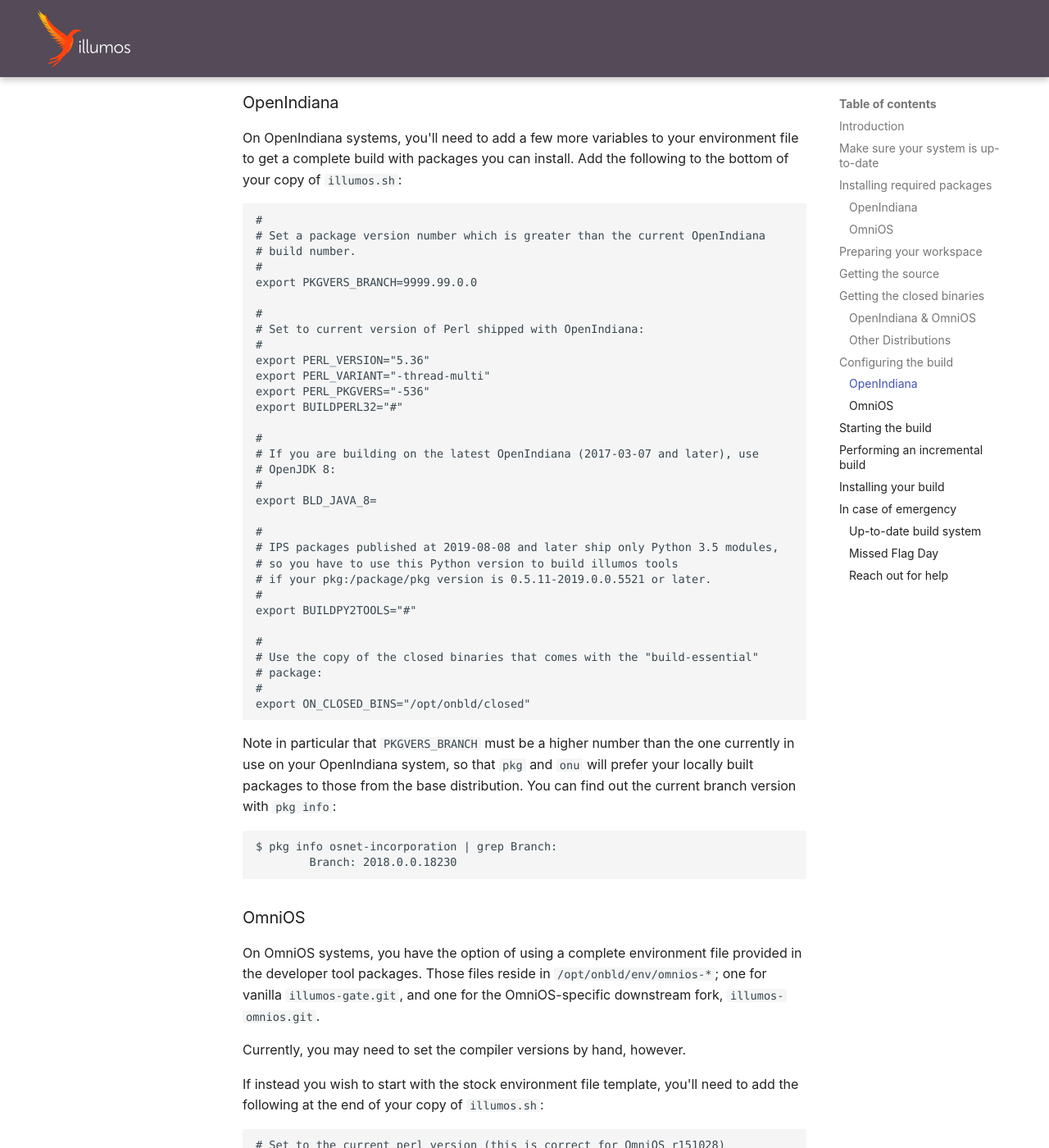
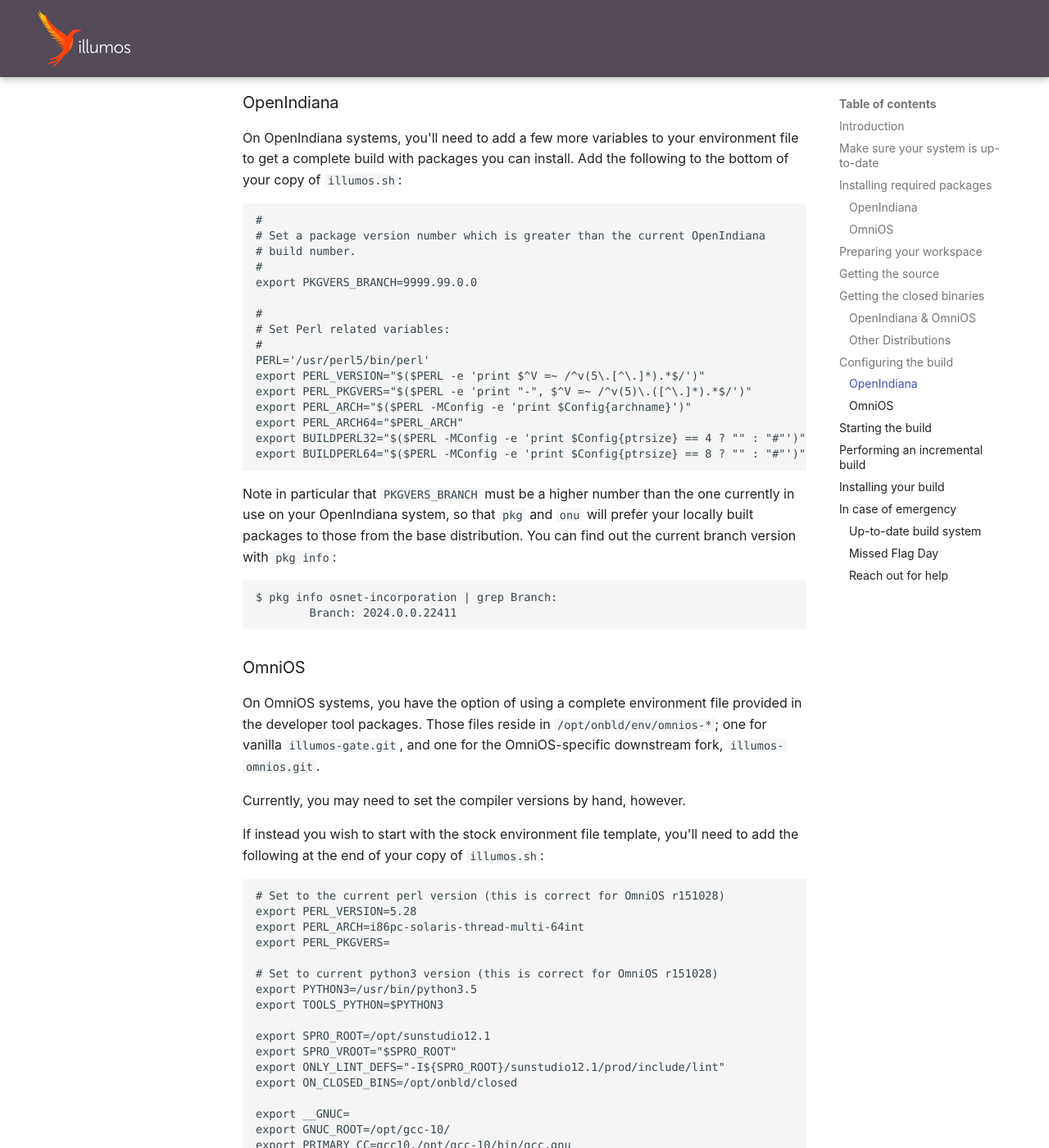
Before and after one commit to illumos/docs, an MkDocs documentation site: the page built from docs/developers/build.md, in a window 1280 px wide and 1400 px high, scrolled down 3429 px. Shown: the whole window at 82% size. Built offline with MkDocs 1.6.1 and Material for MkDocs 9.7.7, drawn with Linux system fonts in a browser that asks for light colours.

Commit message:
build.md: Update OI environment file recommendations (#98)
Co-authored by: Marcel Telka <marcel@telka.sk>

````diff
--- a/docs/developers/build.md
+++ b/docs/developers/build.md
@@ -169,31 +169,15 @@
 export PKGVERS_BRANCH=9999.99.0.0
 
 #
-# Set to current version of Perl shipped with OpenIndiana:
+# Set Perl related variables:
 #
-export PERL_VERSION="5.36"
-export PERL_VARIANT="-thread-multi"
-export PERL_PKGVERS="-536"
-export BUILDPERL32="#"
-
-#
-# If you are building on the latest OpenIndiana (2017-03-07 and later), use
-# OpenJDK 8:
-#
-export BLD_JAVA_8=
-
-#
-# IPS packages published at 2019-08-08 and later ship only Python 3.5 modules,
-# so you have to use this Python version to build illumos tools
-# if your pkg:/package/pkg version is 0.5.11-2019.0.0.5521 or later.
-#
-export BUILDPY2TOOLS="#"
-
-#
-# Use the copy of the closed binaries that comes with the "build-essential"
-# package:
-#
-export ON_CLOSED_BINS="/opt/onbld/closed"
+PERL='/usr/perl5/bin/perl'
+export PERL_VERSION="$($PERL -e 'print $^V =~ /^v(5\.[^\.]*).*$/')"
+export PERL_PKGVERS="$($PERL -e 'print "-", $^V =~ /^v(5)\.([^\.]*).*$/')"
+export PERL_ARCH="$($PERL -MConfig -e 'print $Config{archname}')"
+export PERL_ARCH64="$PERL_ARCH"
+export BUILDPERL32="$($PERL -MConfig -e 'print $Config{ptrsize} == 4 ? "" : "#"')"
+export BUILDPERL64="$($PERL -MConfig -e 'print $Config{ptrsize} == 8 ? "" : "#"')"
 ```
 
 Note in particular that `PKGVERS_BRANCH` must be a higher number than the one
@@ -203,7 +187,7 @@
 
 ```
 $ pkg info osnet-incorporation | grep Branch:
-        Branch: 2018.0.0.18230
+        Branch: 2024.0.0.22411
 ```
 
 ### OmniOS
````
